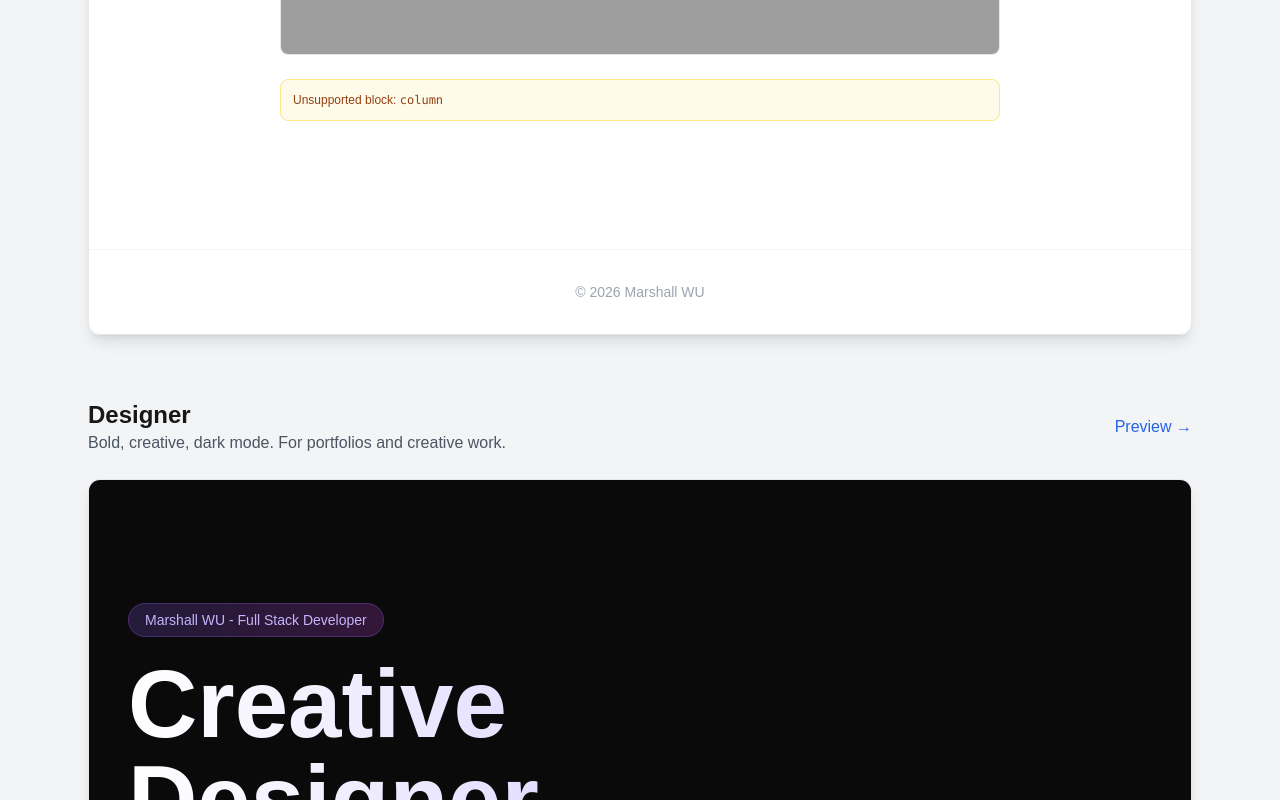
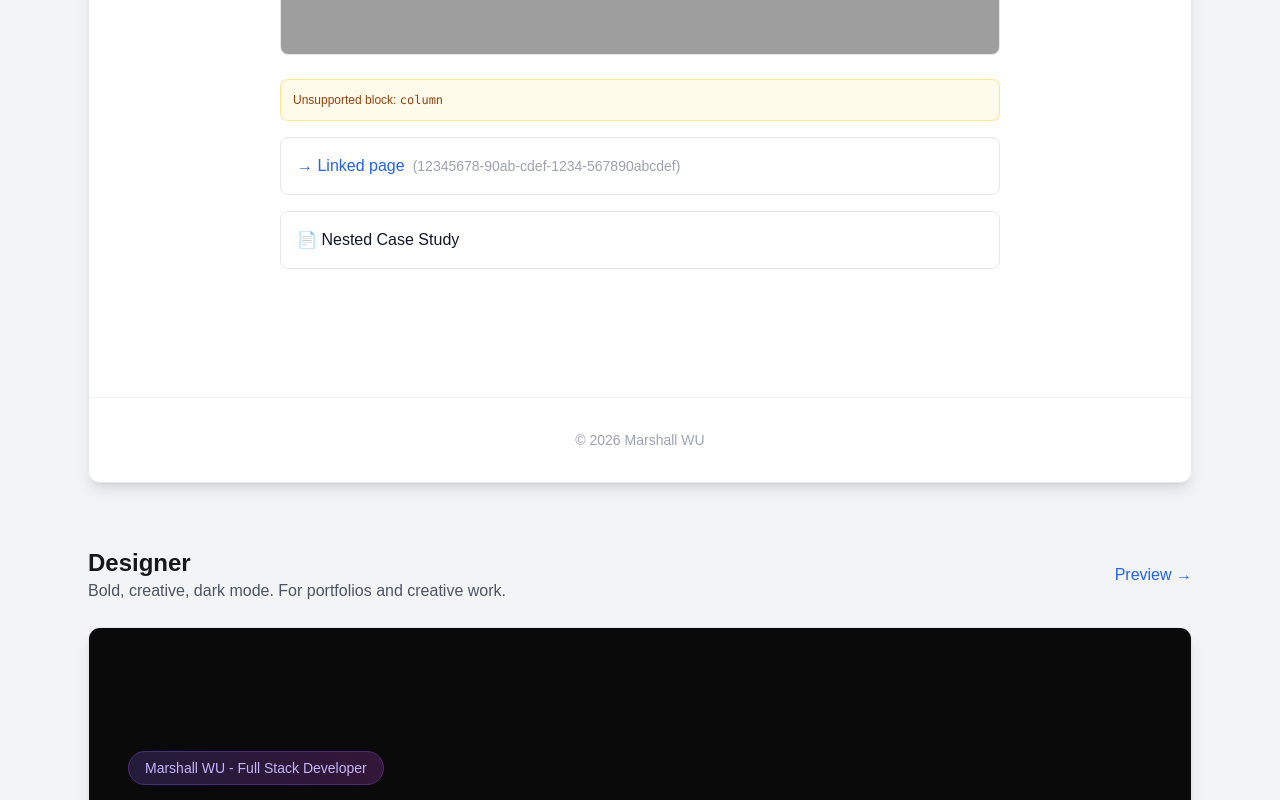
Before and after one commit to ThisIsBarney/pagecraft, a Next.js app: page /examples in a window 1280 px wide. Shown: the part 2060-2860 px from the top of the page. Built offline with nearby package versions, Linux system fonts and the light colour scheme; grey boxes are pictures that could not be loaded.

Commit message:
feat: add mvp navigation links for notion child pages

```diff
--- a/src/app/examples/page.tsx
+++ b/src/app/examples/page.tsx
@@ -207,6 +207,20 @@ const samplePageContent: PageContent = {
       id: "15",
       type: "column",
     },
+    {
+      id: "16",
+      type: "link_to_page",
+      link_to_page: {
+        page_id: "12345678-90ab-cdef-1234-567890abcdef",
+      },
+    },
+    {
+      id: "12345678-90ab-cdef-1234-567890abcdee",
+      type: "child_page",
+      child_page: {
+        title: "Nested Case Study",
+      },
+    },
   ],
 };
 
--- a/src/components/BlockRenderer.tsx
+++ b/src/components/BlockRenderer.tsx
@@ -36,6 +36,15 @@ function toPlainText(richTexts: RichText[] | undefined) {
     .map((text) => text.text?.content || "")
     .join("")
     .trimEnd();
+}
+
+function toPublicPagePath(pageId: string | undefined) {
+  if (!pageId) {
+    return null;
+  }
+
+  const normalized = pageId.replace(/-/g, "");
+  return normalized ? `/p/${normalized}` : null;
 }
 
 // 渲染富文本
@@ -363,18 +372,26 @@ export function BlockRenderer({ block }: BlockRendererProps) {
 
     case "link_to_page":
       const pageId = block.link_to_page?.page_id;
+      const linkedPagePath = toPublicPagePath(pageId);
       return (
-        <div className="my-4 p-4 border border-gray-200 rounded-lg hover:bg-gray-50 cursor-pointer">
-          <span className="text-blue-600">→ 链接页面</span>
-          {pageId && <span className="text-gray-400 text-sm ml-2">({pageId})</span>}
-        </div>
+        <a
+          href={linkedPagePath || "#"}
+          className="my-4 block rounded-lg border border-gray-200 p-4 transition-colors hover:bg-gray-50"
+        >
+          <span className="text-blue-600">→ Linked page</span>
+          {pageId && <span className="ml-2 text-sm text-gray-400">({pageId})</span>}
+        </a>
       );
 
     case "child_page":
+      const childPagePath = toPublicPagePath(block.id);
       return (
-        <div className="my-4 p-4 border border-gray-200 rounded-lg">
-          <span className="font-medium">📄 {block.child_page?.title || "子页面"}</span>
-        </div>
+        <a
+          href={childPagePath || "#"}
+          className="my-4 block rounded-lg border border-gray-200 p-4 transition-colors hover:bg-gray-50"
+        >
+          <span className="font-medium text-gray-900">📄 {block.child_page?.title || "Sub page"}</span>
+        </a>
       );
 
     case "unsupported":
```
Also changed, not shown: 1 other file (tests, documents, lock files or other folders).
